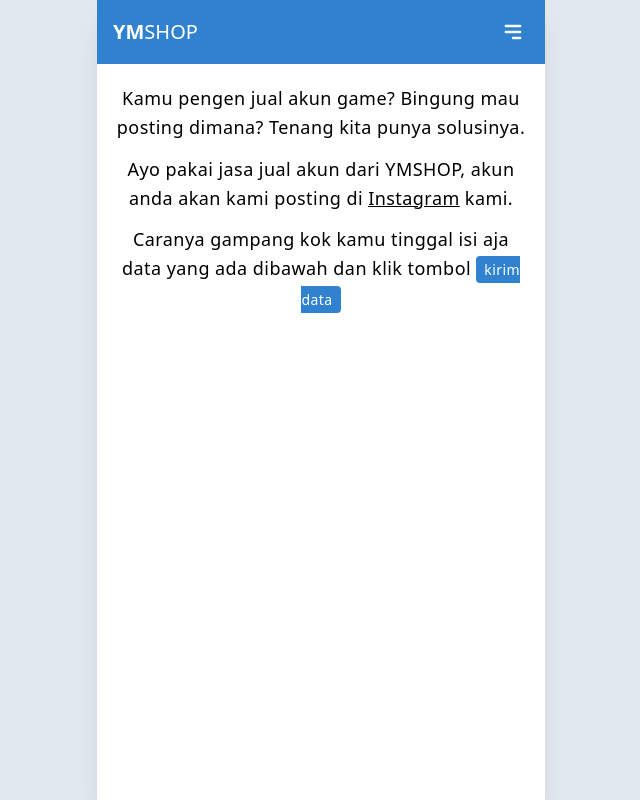
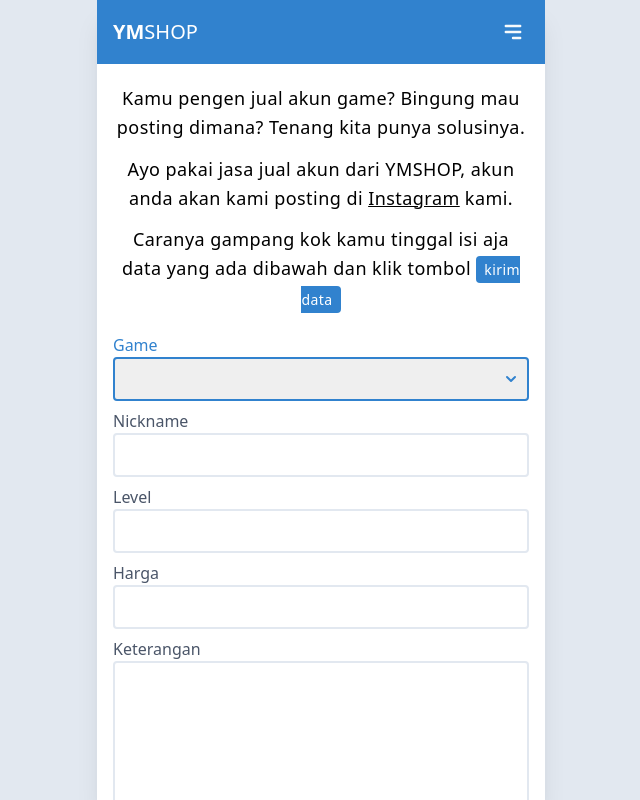
Before and after one commit to ymshop/v2, a Nuxt app: page /jualakun in a window 1280 px wide. Shown: the whole page, without its empty margins (319-959 px from the left). Built offline with nearby package versions, Linux system fonts and the light colour scheme.

Commit message:
form jual akun

```diff
--- a/pages/jualakun.vue
+++ b/pages/jualakun.vue
@@ -19,6 +19,89 @@
         >kirim data</span>
       </span>
     </h3>
+
+    <!-- form -->
+    <div class="grid grid-cols-12 gap-2 mt-5">
+      <!-- game -->
+      <label
+        class="col-span-12 text-gray-700 transition-colors duration-200 focus-within:text-blue-600"
+      >
+        Game
+        <div class="relative">
+          <select
+            id="select"
+            class="block w-full px-4 py-2 text-gray-500 transition-colors duration-200 border-2 border-gray-300 rounded appearance-none focus:outline-none focus:border-blue-600 focus:text-blue-600"
+            v-model="form.game"
+            v-focus
+          >
+            <option v-for="(game, index) in games" :key="index">{{ game }}</option>
+          </select>
+          <div
+            id="arrow_select"
+            class="absolute inset-y-0 top-0 right-0 flex items-center px-2 text-gray-300 transition-colors duration-200"
+          >
+            <svg class="w-5 h-5" fill="currentColor" viewBox="0 0 20 20">
+              <path
+                fill-rule="evenodd"
+                d="M5.293 7.293a1 1 0 011.414 0L10 10.586l3.293-3.293a1 1 0 111.414 1.414l-4 4a1 1 0 01-1.414 0l-4-4a1 1 0 010-1.414z"
+                clip-rule="evenodd"
+              />
+            </svg>
+          </div>
+        </div>
+      </label>
+
+      <!-- nickname -->
+      <label
+        class="col-span-12 text-gray-700 transition-colors duration-200 focus-within:text-blue-600"
+      >
+        Nickname
+        <input
+          type="text"
+          v-model="form.nickname"
+          class="w-full px-4 py-2 text-gray-500 transition-colors duration-200 border-2 border-gray-300 rounded focus:text-blue-600 focus:outline-none focus:border-blue-600"
+          autocomplete="off"
+        />
+      </label>
+
+      <!-- level -->
+      <label
+        class="col-span-12 text-gray-700 transition-colors duration-200 focus-within:text-blue-600"
+      >
+        Level
+        <input
+          type="text"
+          v-model="form.level"
+          class="w-full px-4 py-2 text-gray-500 transition-colors duration-200 border-2 border-gray-300 rounded focus:text-blue-600 focus:outline-none focus:border-blue-600"
+          autocomplete="off"
+        />
+      </label>
+
+      <!-- harga -->
+      <label
+        class="col-span-12 text-gray-700 transition-colors duration-200 focus-within:text-blue-600"
+      >
+        Harga
+        <input
+          type="text"
+          v-model="form.harga"
+          class="w-full px-4 py-2 text-gray-500 transition-colors duration-200 border-2 border-gray-300 rounded focus:text-blue-600 focus:outline-none focus:border-blue-600"
+          autocomplete="off"
+        />
+      </label>
+
+      <!-- keterangan -->
+      <label
+        class="col-span-12 text-gray-700 transition-colors duration-200 focus-within:text-blue-600"
+      >
+        Keterangan
+        <textarea
+          rows="10"
+          class="w-full px-4 py-2 text-gray-500 transition-colors duration-200 border-2 border-gray-300 rounded focus:text-blue-600 focus:outline-none focus:border-blue-600"
+          autocomplete="off"
+        ></textarea>
+      </label>
+    </div>
   </div>
 </template>
 
@@ -27,9 +110,23 @@ export default {
   name: "jual-akun.page",
   data() {
     return {
+      form: {
+        game: "",
+        nickname: "",
+        level: "",
+        harga: "",
+        keterangan: "",
+      },
       admins: {
         62895328311263: "Kirim Data",
       },
+      games: [
+        "Arena Of Valor",
+        "Call Of Duty Mobile",
+        "Free Fire",
+        "Mobile Legends: Bang Bang",
+        "PlayerUnknown's Battlegrounds Mobile",
+      ],
     };
   },
 
@@ -57,4 +154,7 @@ export default {
 #select:focus + #arrow_select {
   color: #3182ce;
 }
+textarea {
+  resize: none;
+}
 </style>
```
